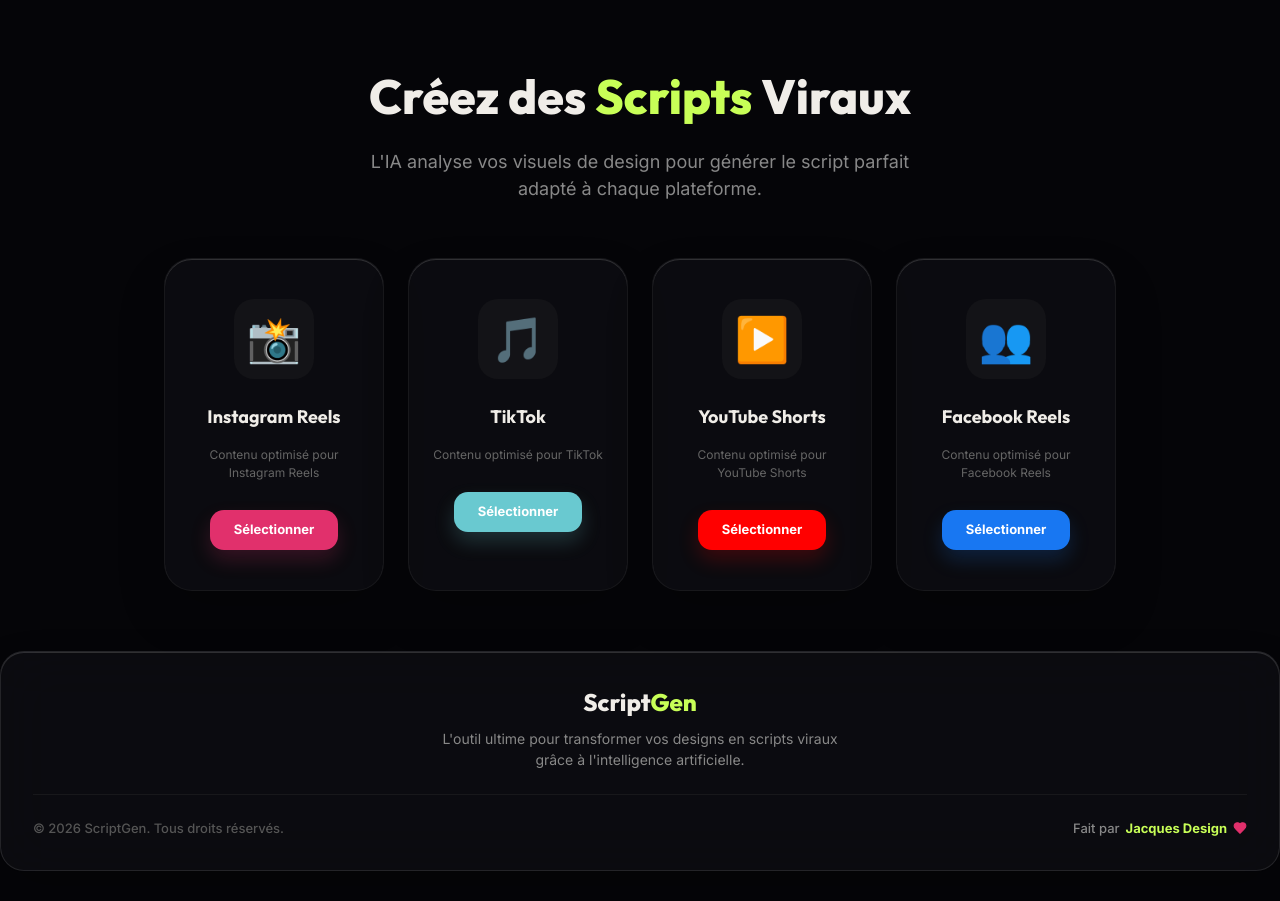
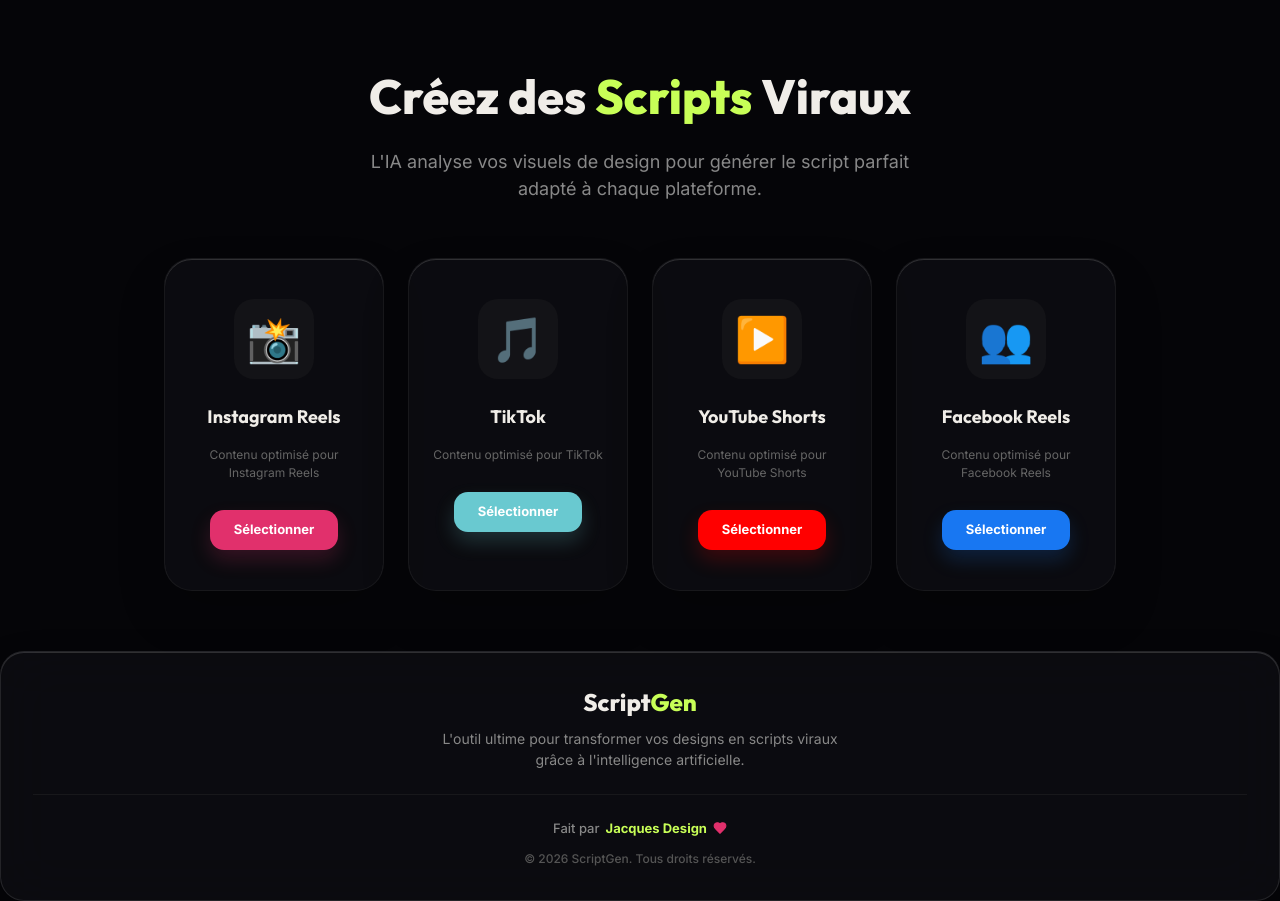
Before and after one commit to jacquesespoir9-wq/script-creator, a React (Vite) app: page / in a window 1280 px wide. Before the commit the page ends 871 px from the top, so only its background shows below. Built offline with nearby package versions, Linux system fonts and the light colour scheme; no server answers.

Commit message:
[dyad] Centrage complet des éléments du pied de page - wrote 1 file(s)

```diff
--- a/src/components/Footer.jsx
+++ b/src/components/Footer.jsx
@@ -5,22 +5,22 @@ const Footer = () => {
   return (
     <footer className="relative z-10 mt-20 pb-10 px-6">
       <div className="max-w-6xl mx-auto">
-        <div className="glass-panel" style={{ borderRadius: '24px', padding: '32px', textAlign: 'center' }}>
+        <div className="glass-panel" style={{ borderRadius: '24px', padding: '32px', textAlign: 'center', display: 'flex', flexDirection: 'column', alignItems: 'center' }}>
           <div style={{ fontFamily: "'Outfit', sans-serif", fontSize: '24px', fontWeight: 800, marginBottom: '8px' }}>
             Script<span style={{ color: '#C8FF57' }}>Gen</span>
           </div>
-          <p style={{ color: '#888', fontSize: '14px', marginBottom: '24px', maxWidth: '400px', margin: '0 auto 24px' }}>
+          <p style={{ color: '#888', fontSize: '14px', marginBottom: '24px', maxWidth: '400px' }}>
             L'outil ultime pour transformer vos designs en scripts viraux grâce à l'intelligence artificielle.
           </p>
 
           <div style={{ height: '1px', background: 'rgba(255,255,255,0.05)', width: '100%', marginBottom: '24px' }}></div>
 
-          <div style={{ display: 'flex', justifyContent: 'space-between', alignItems: 'center', flexWrap: 'wrap', gap: '16px' }}>
-            <div style={{ fontSize: '13px', color: '#555', fontWeight: 500 }}>
-              © {new Date().getFullYear()} ScriptGen. Tous droits réservés.
-            </div>
+          <div style={{ display: 'flex', flexDirection: 'column', alignItems: 'center', gap: '12px' }}>
             <div style={{ fontSize: '13px', color: '#888', display: 'flex', alignItems: 'center', gap: '6px', fontWeight: 500 }}>
               Fait par <span style={{ color: '#C8FF57', fontWeight: 700 }}>Jacques Design</span> <Heart size={14} fill="#E1306C" color="#E1306C" />
+            </div>
+            <div style={{ fontSize: '12px', color: '#555', fontWeight: 500 }}>
+              © {new Date().getFullYear()} ScriptGen. Tous droits réservés.
             </div>
           </div>
         </div>
```
